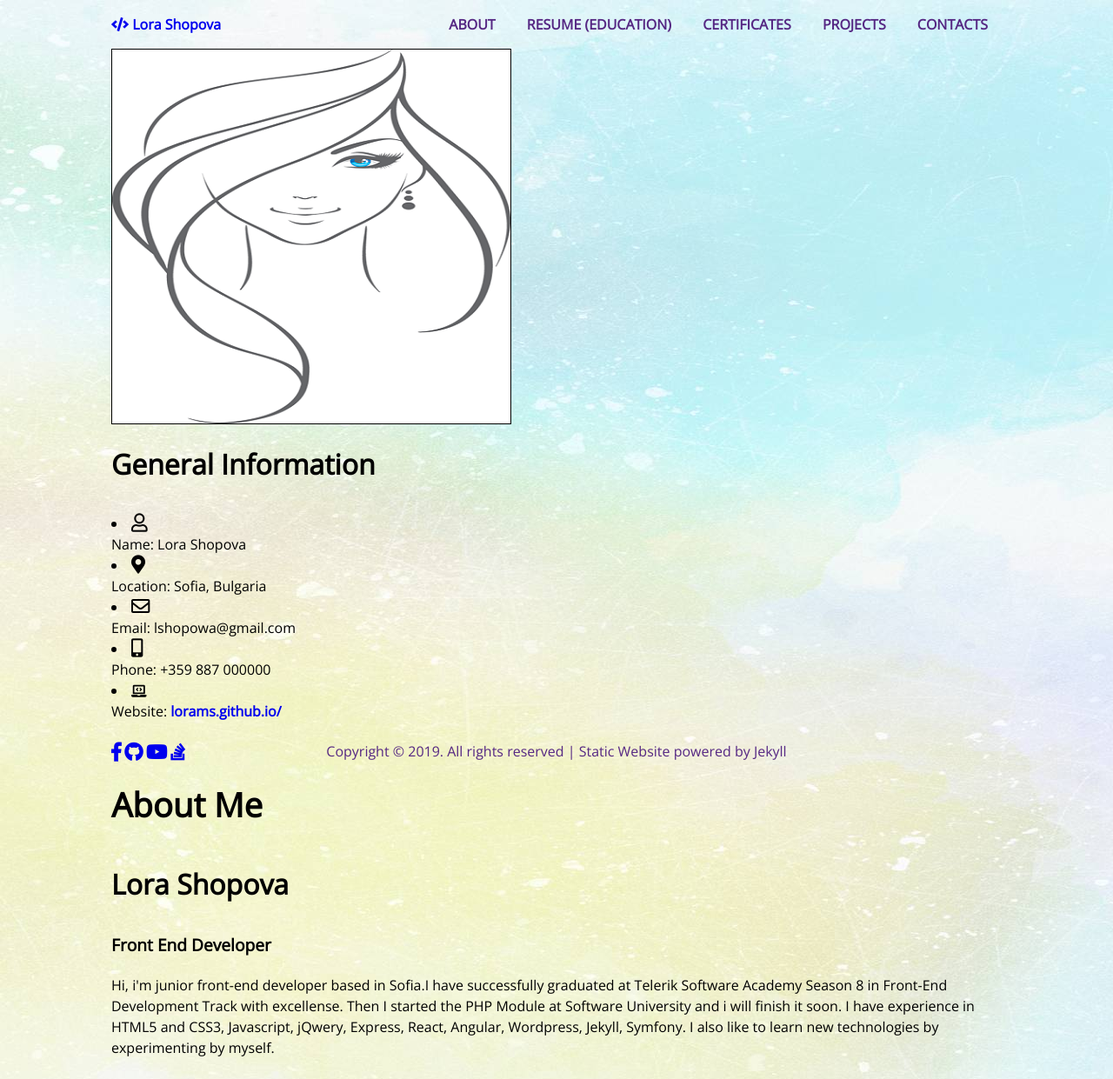
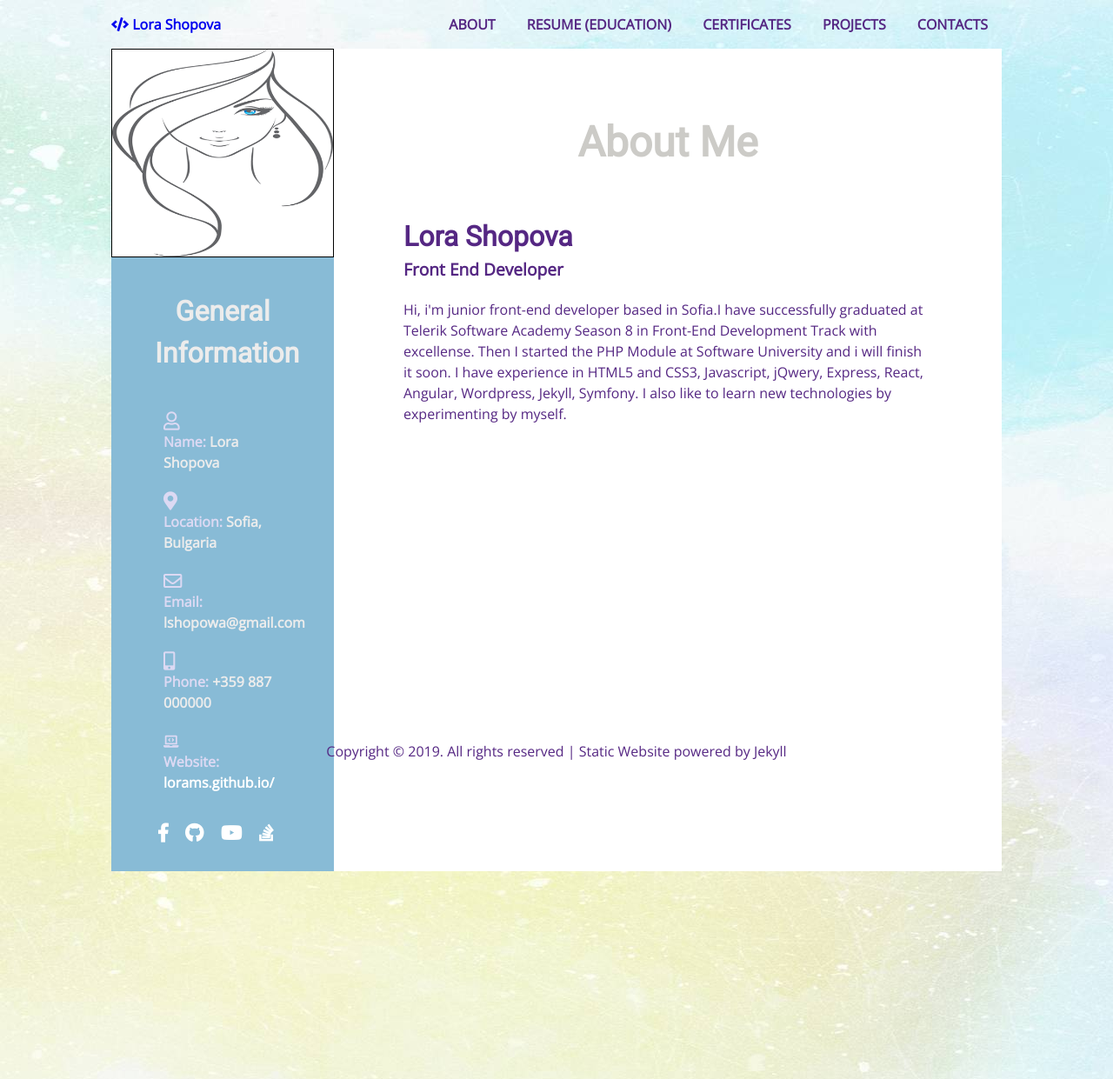
Before and after one commit to LoraMS/lorams.github.io, a Jekyll site: the page built from about.html, in a window 1280 px wide. Shown: the whole page at 87% size. Built offline with Jekyll 4.4.1, drawn with Linux system fonts in a browser that asks for light colours.

Commit message:
small css changes added

```diff
--- a/index.html
+++ b/index.html
@@ -7,7 +7,8 @@ title: Home
     <section class="home-page">
         <div class="profile-image-holder">
             <div class="profile-image">
-                <!-- <img src="./assets/images/profile-cartoon.jpg" alt="profile-image"> -->                <img src="./assets/images/pngfuel.com.png" style="border: 1px solid black;" alt="profile-image">
+                <!-- <img src="./assets/images/profile-cartoon.jpg" alt="profile-image">                 -->
+                <img src="./assets/images/pngfuel.com.png" style="border: 1px solid black;" alt="profile-image">
             </div>
         </div>
         <div class="heading">
--- a/scss/_layout.scss
+++ b/scss/_layout.scss
@@ -6,3 +6,7 @@ main {
   width: 80%;
   margin: 0 auto;
 }
+
+ul{
+  list-style-type: none;
+}
--- a/scss/_mixins.scss
+++ b/scss/_mixins.scss
@@ -21,7 +21,7 @@
         position: absolute;
         top: $top;
         right: $left;
-        border-top: 1rem solid $color2;
-        border-right: 1rem solid $color2;
+        border-top: 1rem solid $color-home;
+        border-right: 1rem solid $color-home;
     }
 }
--- a/scss/_site_footer.scss
+++ b/scss/_site_footer.scss
@@ -6,6 +6,6 @@ footer {
 
     p {
         text-align: center;
-        color: $color1;
+        color: $color-header;
     }
 }
--- a/scss/_site_header.scss
+++ b/scss/_site_header.scss
@@ -12,7 +12,7 @@ header {
                 display: inline-block;
 
                 a {
-                    color: $color1;
+                    color: $color-header;
                     padding: 1rem;
                     display: inline-block;
                     text-transform: uppercase;
--- a/scss/style.scss
+++ b/scss/style.scss
@@ -14,3 +14,4 @@
 @import 'site_header';
 @import 'site_footer';
 @import 'home_page';
+@import 'about';
--- a/style/style.css
+++ b/style/style.css
@@ -17,95 +17,21 @@ html {
           box-sizing: inherit;
 }
 
-@keyframes type {
-  0% {
-    width: 0;
+@-webkit-keyframes rotate {
+  from {
+    -webkit-transform: rotate(0deg);
   }
-  99.9% {
-    border-right: .15em solid blue;
-  }
-  100% {
-    border: none;
+  to {
+    -webkit-transform: rotate(360deg);
   }
 }
 
-@-webkit-keyframes type {
-  0% {
-    width: 0;
+@keyframes rotate {
+  from {
+    -webkit-transform: rotate(0deg);
   }
-  99.9% {
-    border-right: .15em solid blue;
-  }
-  100% {
-    border: none;
-  }
-}
-
-@keyframes type2 {
-  0% {
-    width: 0;
-  }
-  1% {
-    opacity: 1;
-  }
-  99.9% {
-    border-right: .15em solid blue;
-  }
-  100% {
-    opacity: 1;
-    border: none;
-  }
-}
-
-@-webkit-keyframes type2 {
-  0% {
-    width: 0;
-  }
-  1% {
-    opacity: 1;
-  }
-  99.9% {
-    border-right: .15em solid blue;
-  }
-  100% {
-    opacity: 1;
-    border: none;
-  }
-}
-
-@keyframes type3 {
-  0% {
-    width: 0;
-  }
-  1% {
-    opacity: 1;
-  }
-  100% {
-    opacity: 1;
-  }
-}
-
-@-webkit-keyframes type3 {
-  0% {
-    width: 0;
-  }
-  1% {
-    opacity: 1;
-  }
-  100% {
-    opacity: 1;
-  }
-}
-
-@keyframes blink {
-  50% {
-    border-color: transparent;
-  }
-}
-
-@-webkit-keyframes blink {
-  50% {
-    border-color: tranparent;
+  to {
+    -webkit-transform: rotate(360deg);
   }
 }
 
@@ -183,6 +109,10 @@ body {
 main {
   width: 80%;
   margin: 0 auto;
+}
+
+ul {
+  list-style-type: none;
 }
 
 header .navigation {
@@ -313,4 +243,117 @@ footer p {
   color: #cccbc7;
   background-color: #fff;
 }
+
+.about-page {
+  background-color: #fff;
+  display: -webkit-box;
+  display: -ms-flexbox;
+  display: flex;
+  -ms-flex-wrap: wrap;
+      flex-wrap: wrap;
+}
+
+.about-page .info {
+  width: 25%;
+  background-color: #88bbd6;
+}
+
+.about-page .info img {
+  max-width: 100%;
+  height: auto;
+}
+
+.about-page .info .general-info {
+  color: #ececec;
+  padding: 2rem 3.125rem;
+}
+
+.about-page .info .general-info h2 {
+  text-align: center;
+  margin-top: 0;
+  font-family: 'Roboto', sans-serif;
+}
+
+.about-page .info .general-info ul li {
+  padding: 0.625rem;
+  font-weight: bold;
+}
+
+.about-page .info .general-info ul li i {
+  margin-right: 1.25rem;
+  color: #dcd9f3;
+}
+
+.about-page .info .general-info ul li .fa-envelope,
+.about-page .info .general-info ul li .fa-laptop-code {
+  margin-right: 1rem;
+}
+
+.about-page .info .general-info ul li .fa-mobile-alt {
+  margin-right: 1.5rem;
+}
+
+.about-page .info .general-info ul li div {
+  display: inline-block;
+}
+
+.about-page .info .general-info ul li div span {
+  color: #dcd9f3;
+}
+
+.about-page .info .general-info ul li div a {
+  color: #fff;
+}
+
+.about-page .info .general-info ul li div a:hover {
+  color: #552783;
+  text-decoration: underline;
+  cursor: pointer;
+}
+
+.about-page .info .social-info {
+  text-align: center;
+}
+
+.about-page .info .social-info a {
+  color: #fff;
+}
+
+.about-page .info .social-info a i {
+  margin-right: 1rem;
+}
+
+.about-page .info .social-info a i:hover {
+  color: #552783;
+  -moz-transform: rotate(360deg);
+  -webkit-transform: rotate(360deg);
+  -ms--transform: rotate(360deg);
+  transform: rotate(360deg);
+  -webkit-transition: all 0.5s;
+  transition: all 0.5s;
+}
+
+.about-page .about {
+  -webkit-box-flex: 1;
+      -ms-flex: 1;
+          flex: 1;
+  padding: 3rem 5rem;
+  color: #552783;
+}
+
+.about-page .about h1 {
+  color: #cccbc7;
+  text-align: center;
+  font-family: 'Roboto', sans-serif;
+  font-size: 3rem;
+}
+
+.about-page .about h2 {
+  margin-bottom: 0;
+  font-family: 'Roboto', sans-serif;
+}
+
+.about-page .about h5 {
+  margin-top: 0;
+}
 /*# sourceMappingURL=style.css.map */
```
Also changed, not shown: scss/_home_page.scss (+6 -6 lines), scss/_variables.scss (+14 -13 lines), 1 other file.
